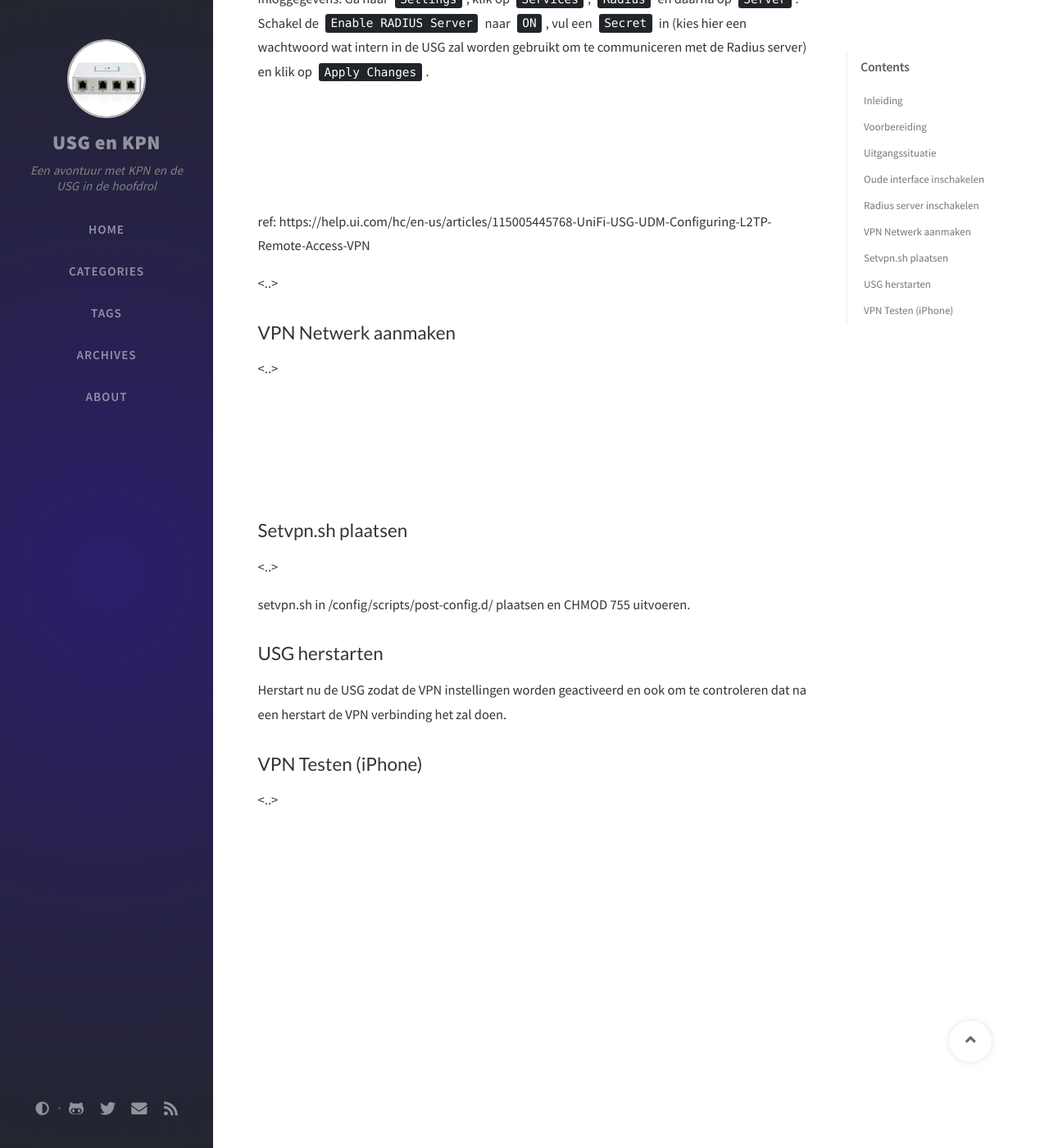
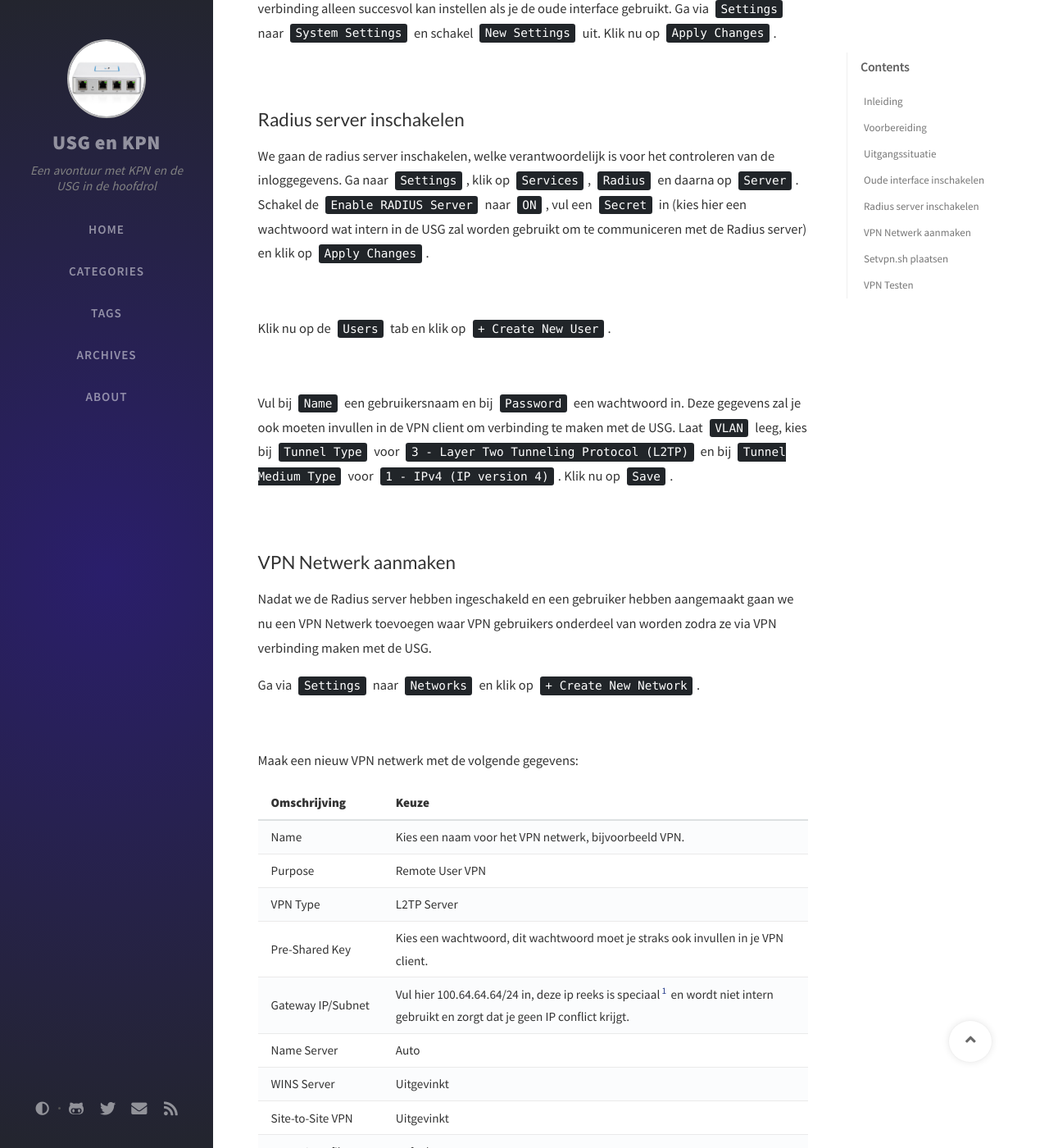
Before and after one commit to coolhva/usg-kpn-ftth, a Jekyll site: the page built from _posts/2021-01-18-unifi-security-gateway-kpn-l2tp-vpn.md, in a window 1280 px wide and 1400 px high, scrolled down 3263 px. Shown: the whole window at 82% size. Built offline with Jekyll 4.4.1, drawn with Linux system fonts in a browser that asks for light colours; nearby versions of some CDN libraries; comment, search, counter and statistics services are not loaded; some of the changed text lies outside the part shown.

Commit message:
VPN Update

````diff
--- a/_posts/2021-01-18-unifi-security-gateway-kpn-l2tp-vpn.md
+++ b/_posts/2021-01-18-unifi-security-gateway-kpn-l2tp-vpn.md
@@ -7,17 +7,14 @@
   date_modified: 2021-01-18 19:54:03 +0100
 ---
 
-```
-LET OP! Deze handleiding is NOG NIET klaar, alle stappen zijn benoemd maar er mist uitleg en een schermafbeelding van de setvpn.sh plaatsen. Desondanks kan je, als je alles hebt doorgenomen, er voor kiezen om nu al hier mee aan de slag te gaan.
-```
+
+> LET OP! Deze handleiding is NOG NIET klaar, alle stappen zijn benoemd maar er mist uitleg en een schermafbeelding van de setvpn.sh plaatsen. Desondanks kan je, als je alles hebt doorgenomen, er voor kiezen om nu al hier mee aan de slag te gaan.
 
 ## Inleiding
 
 Deze handleiding neem ik je mee hoe je met een L2TP VPN van buitenaf verbinding kan maken met de USG op je KPN FttH aansluiting. Deze handleiding is alleen van toepassing indien je ook IPTV hebt geconfigureerd via [deze](/usg-kpn-ftth/posts/unifi-security-gateway-kpn-ftth-iptv-ipv6/index.html) handleiding waarin we de USG rechtstreeks aansluiten op de FTTH verbinding van KPN.
 
-```
-LET OP! Deze handleiding werkt ALLEEN in combinatie met de handleiding waarin we de USG direct aansluiten op de FttH verbinding!
-```
+> LET OP! Deze handleiding werkt ALLEEN in combinatie met de handleiding waarin we de USG direct aansluiten op de FttH verbinding!
 
 ### Wat is een L2TP VPN?
 
@@ -35,7 +32,7 @@
 |:---|:--|:--|
 |USG&nbsp;Router|Ubiquiti|Dit is de Ubiquiti Unifi security gateway (USG) die internet en IPTV verzorgt.|
 |Unifi&nbsp;controller|Ubiquiti / anders|Met de controller stel je de USG in, deze kan op een stuk hardware (cloudkey) draaien maar ook op je computer, server, NAS rechstreeks of bijvoorbeeld via docker.|
-|VPN Client|Telefoon/Laptop|Een apparaat wat L2TP VPN ondersteuning heeft (Andriod, IOS, Mac (OSX) of Windows) en de mogelijkheid om dit te testen buiten je eigen internet verbinding om, bijvoorbeeld via 4G of wifi van de buren.|
+|VPN Client|Telefoon/Laptop|Een apparaat wat L2TP VPN ondersteuning heeft (Andriod, IOS, Mac (OSX) of Windows) en de mogelijkheid om dit te testen buiten je eigen internet verbinding om, bijvoorbeeld via 4G of WiFi van de buren.|
 
 ### Software
 
@@ -53,12 +50,16 @@
 
 |Informatie|Omschrijving|
 |:--|:---|
-|Extern IP adres|Dit is het IPv4 adres van je KPN aansluiting, dit kan je achterhalen om via de KPN verbinding naar [Test-IPv6.com](https://test-ipv6.com/) te gaan.|
+|Extern IPv4 adres|Dit is het IPv4 adres van je KPN aansluiting, dit kan je achterhalen om via je KPN verbinding naar bijvoorbeeld [test-ipv6.com](https://test-ipv6.com/) te gaan. ![get_ip_address](/usg-kpn-ftth/assets/img/usgkpnvpn/usg_vpn_get_remote_ip.png)|
 |URL&nbsp;Controller|Dit is het web adres waarop de unifi controller bereikbaar is, deze is bereikbaar op een IP adres en draait vaak op poort 8443 (HTTPS).|
 |Controller&nbsp;login|De gebruikersnaam en wachtwoord om in te kunnen loggen op de controller.|
 |SSH&nbsp;login&nbsp;gegevens USG|De gebruikersnaam en wachtwoord om via SSH in te kunnen loggen op de USG (zie kopje hieronder).|
 
-![get_ip_address](/usg-kpn-ftth/assets/img/usgkpnvpn/usg_vpn_get_remote_ip.png)
+### SSH toegang unifi apparaten
+
+Om toegang te krijgen tot de USG via SSH moet dit geconfigureerd zijn. In de webinterface van de controller ga je naar <kbd>settings</kbd> en dan naar <kbd>Controller Configuration</kbd> en scroll je naar beneden naar <kbd>Element SSH Authentication</kbd>. Hier vink je <kbd>Element SSH authentication</kbd> aan en kies je een gebruikersnaam en wachtwoord. Daarna klik je op <kbd>Apply Changes</kbd>. Vanaf nu kan je met deze gebruikersnaam en wachtwoord via SSH inloggen op de USG.
+
+![unifi_controller_ssh](/usg-kpn-ftth/assets/img/usgkpn/unifi_controller_ssh.png)
 
 ## Uitgangssituatie
 
@@ -71,11 +72,11 @@
    Dit kan een unifi cloud key zijn maar ook een computer, server of een NAS.
 4. Ook zit de IPTV setupbox van KPN via een ethernet kabel verbonden aan een switch met IGMP en VLAN ondersteuning.
 5. Deze handleiding ([link](/usg-kpn-ftth/posts/unifi-security-gateway-kpn-ftth-iptv-ipv6/index.html)) is uitgevoerd en TV en internet werkt op dit moment.
-6. [Optioneel] De IPTV kastjes zitten in hun eigen VLAN door middel van deze handleiding [link](/usg-kpn-ftth/posts/unifi-security-gateway-kpn-iptv-vlan/index.html).
+6. `[Optioneel]` De IPTV kastjes zitten in hun eigen VLAN door middel van deze handleiding [link](/usg-kpn-ftth/posts/unifi-security-gateway-kpn-iptv-vlan/index.html).
 
 Als we de bestanden hebben gedownload pakken we de twee zip bestanden (winscp en usg-kpn-ftth vpn.zip) uit zodat we een map met WinSCP, een map met de configuratie bestanden en als laatst putty.exe hebben.
 
-![files_downloaded](/usg-kpn-ftth/assets/img/usgkpn/files_downloaded.png)
+![files_downloaded](/usg-kpn-ftth/assets/img/usgkpnvpn/usg_vpn_files.png)
 
 ## Oude interface inschakelen
 
@@ -89,48 +90,110 @@
 
 ![enable_radius](/usg-kpn-ftth/assets/img/usgkpnvpn/usg_vpn_services_enable_radius.png)
 
+Klik nu op de <kbd>Users</kbd> tab en klik op <kbd>+ Create New User</kbd>.
+
 ![radius_users](/usg-kpn-ftth/assets/img/usgkpnvpn/usg_vpn_users.png)
+
+Vul bij <kbd>Name</kbd> een gebruikersnaam en bij <kbd>Password</kbd> een wachtwoord in. Deze gegevens zal je ook moeten invullen in de VPN client om verbinding te maken met de USG. Laat <kbd>VLAN</kbd> leeg, kies bij <kbd>Tunnel Type</kbd> voor <kbd>3&nbsp;-&nbsp;Layer&nbsp;Two&nbsp;Tunneling&nbsp;Protocol&nbsp;(L2TP)</kbd> en bij <kbd>Tunnel Medium Type</kbd> voor <kbd>1&nbsp;-&nbsp;IPv4&nbsp;(IP&nbsp;version&nbsp;4)</kbd>. Klik nu op <kbd>Save</kbd>.
 
 ![radius_create_user](/usg-kpn-ftth/assets/img/usgkpnvpn/usg_vpn_create_user.png)
 
-ref: https://help.ui.com/hc/en-us/articles/115005445768-UniFi-USG-UDM-Configuring-L2TP-Remote-Access-VPN
-
-<..>
-
 ## VPN Netwerk aanmaken
 
-<..>
+Nadat we de Radius server hebben ingeschakeld en een gebruiker hebben aangemaakt gaan we nu een VPN Netwerk toevoegen waar VPN gebruikers onderdeel van worden zodra ze via VPN verbinding maken met de USG.
+
+Ga via <kbd>Settings</kbd> naar <kbd>Networks</kbd> en klik op <kbd>+ Create New Network</kbd>.
 
 ![networks_without_vpn](/usg-kpn-ftth/assets/img/usgkpnvpn/usg_vpn_networks_without_vpn.png)
 
+Maak een nieuw VPN netwerk met de volgende gegevens:
+
+|Omschrijving|Keuze|
+|:--|:---|
+|Name|Kies een naam voor het VPN netwerk, bijvoorbeeld VPN.|
+|Purpose|Remote User VPN|
+|VPN Type|L2TP Server|
+|Pre-Shared Key|Kies een wachtwoord, dit wachtwoord moet je straks ook invullen in je VPN client.|
+|Gateway&nbsp;IP/Subnet|Vul hier 100.64.64.64/24 in, deze ip reeks is speciaal[^fn-ip100-64] en wordt niet intern gebruikt en zorgt dat je geen IP conflict krijgt.|
+|Name Server|Auto|
+|WINS Server|Uitgevinkt|
+|Site-to-Site VPN|Uitgevinkt|
+|RADIUS Profile|Default|
+|MS-CHAP v2|Uitgevinkt|
+
+Klik nu op <kbd>Save</kbd>.
+
 ![create_vpn_network](/usg-kpn-ftth/assets/img/usgkpnvpn/usg_vpn_create_network.png)
+
+In de lijst met netwerken moet het nieuw aangemaakte VPN netwerk er nu bij staan.
 
 ![networks_with_vpn](/usg-kpn-ftth/assets/img/usgkpnvpn/usg_networks_with_vpn.png)
 
 ## Setvpn.sh plaatsen
 
-<..>
+Start WinSCP en klik in WinSCP op de knop <kbd>New Session</kbd> en vul de gegevens in van de USG. De eventuele waarschuwing van unkown server beantwoordt je met <kbd>Yes</kbd>. Een popup met een welkomstboodschap verschijnt en hier mag je op <kbd>Continue</kbd> klikken.
 
-setvpn.sh in /config/scripts/post-config.d/ plaatsen en CHMOD 755 uitvoeren.
+![winscp_usg](/usg-kpn-ftth/assets/img/usgkpn/winscp_usg.png)
 
-## USG herstarten
+Nadat de verbinding tot stand is gekomen navigeren we in het rechter venster naar de locatie ```/config/scripts/post-config.d```. In het linker scherm selecteren we setvpn.sh en klikken we weer op de knop <kbd>Upload</kbd>. Klik hierna op <kbd>Ok</kbd> en daarna is het bestand op de USG geplaatst.
 
-Herstart nu de USG zodat de VPN instellingen worden geactiveerd en ook om te controleren dat na een herstart de VPN verbinding het zal doen.
+![winscp_usg_upload](/usg-kpn-ftth/assets/img/usgkpnvpn/usg_vpn_transfer_file.png)
 
-## VPN Testen (iPhone)
+Nu moeten we het bestand uitvoerbaar maken. Dat doen we door de het bestand te selecteren en daarna met de rechtermuisknop er op te klikken en voor <kbd>Properties</kbd> te kiezen.
 
-<..>
+![winscp_usg_select](/usg-kpn-ftth/assets/img/usgkpnvpn/usg_vpn_setvpn_properties.png)
+
+In de eigenschappen mag je een vinkje zetten bij elke <kbd>X</kbd> (bij <kbd>Octal</kbd> komt nu <kbd>0755</kbd> te staan) en daarna op <kbd>Ok</kbd> klikken.
+
+![winscp_usg_chmod](/usg-kpn-ftth/assets/img/usgkpnvpn/usg_vpn_setvpn_chmod_755.png)
+
+Nu mag je WinSCP sluiten en in de controller naar <kbd>Devices</kbd> gaan. Ga met de muis op de regel van de USG staan, rechts verschijnt de herstart optie en dan klik je op <kbd>Restart</kbd>.
+
+![unifi_controller_usg_restart](/usg-kpn-ftth/assets/img/usgkpnvpn/usg_vpn_restart.png)
+
+Na de herstart worden de VPN instellingen geactiveerd en kunnen we nu de VPN gaan testen.
+
+## VPN Testen
+In dit voorbeeld pak ik een iPhone maar dezelfde logica kan worden gebruikt op een Android telefoon of laptop.
+
+Ga op de iPhone naar <kbd>Settings</kbd> en daarna naar <kbd>VPN</kbd>. Kies voor <kbd>Add VPN Configuration...</kbd>.
 
 ![ios_settings_vpn](/usg-kpn-ftth/assets/img/usgkpnvpn/ios_settings_vpn.png){: width="500"}
 
+Vul de volgende gegevens in:
+
+|Omschrijving|Keuze|
+|:--|:---|
+|Type|L2TP|
+|Description|Kies een naam voor het VPN verbinding, bijvoorbeeld Thuis.|
+|Server|Het externe IPv4 adres van je KPN internet verbinding.|
+|Account|De gebruikersnaam die je in de Radius configuratie hebt aangemaakt.|
+|RSA SecurID|Uitgeschakeld|
+|Password|Het wachtwoord die je hebt gebruikt bij het aanmaken van de gebruiker in de Radius configuratie.|
+|Secret|Vul hier de <kbd>Pre-Shared Key</kbd> in die je bij het aanmaken van het VPN netwerk hebt gekozen.|
+|Send All Traffic|Ja -> Stuur al het verkeer vanuit je telefoon naar je USG en dan naar het internet.<br />Nee -> Stuur alleen het verkeer bestemd voor je interne netwerk(en) achter de USG.|
+|Proxy|Off|
+
+Kies daarna op <kbd>Done</kbd>.
+
 ![ios_vpn_create](/usg-kpn-ftth/assets/img/usgkpnvpn/ios_settings_vpn_create.png){: width="500"}
+
+In het overzicht is de VPN verbinding er nu bijgekomen. Selecteer deze verbinding en zorg dat je verbonden bent via een ander netwerk dan je eigen KPN internet verbinding (bijvoorbeeld via 4G of WiFi van je buren).
 
 ![ios_vpn_created](/usg-kpn-ftth/assets/img/usgkpnvpn/ios_settings_vpn_created.png){: width="500"}
 
+Zet nu de VPN verbinding aan door de knop om te zetten in de <kbd>Status</kbd> regel. Als alles goed gaat zal je nu zien dat je verbonden bent.
+
 ![ios_vpn_connected](/usg-kpn-ftth/assets/img/usgkpnvpn/ios_settings_vpn_connected.png){: width="500"}
+
+Je kan nu naar je webbrowser gaan en in google vragen naar <kbd>what is my ip</kbd>. Als resultaat zie je het IPv4 adres waar Google ziet waar je vandaan komt. Dit is, als je al het verkeer doorstuurt naar de USG, het IPv4 adres van je KPN Internet verbinding.
 
 ![ios_vpn_external_ip](/usg-kpn-ftth/assets/img/usgkpnvpn/ios_vpn_external_ip.png){: width="500"}
 
+Ook kan je nu verbinding maken met apparaten in je eigen netwerk, hieronder een voorbeeld van de login pagina van de unifi controller op mijn interne netwerk.
+
 ![ios_vpn_interal_server](/usg-kpn-ftth/assets/img/usgkpnvpn/ios_vpn_internal_server.png){: width="500"}
 
+[^fn-ip100-64]: 100.64.0.0/10 Reserved IP Space, CGN: [Wikipedia](https://en.wikipedia.org/wiki/IPv4_shared_address_space)
+
 > Indien je me wilt bedanken (hoeft niet, mag wel) dan kan dat via [Buymeacoffee](https://www.buymeacoffee.com/coolhva).
````
Also changed, not shown: _posts/2019-12-31-unifi-security-gateway-kpn-ftth-iptv-ipv6.md (+1 -1 lines), _posts/2020-12-08-unifi-security-gateway-kpn-iptv-vlan.md (+1 -3 lines), assets/img/usgkpnvpn/usg_vpn_files.png (added), assets/img/usgkpnvpn/usg_vpn_restart.png (added), assets/img/usgkpnvpn/usg_vpn_setvpn_chmod_755.png (added), assets/img/usgkpnvpn/usg_vpn_setvpn_properties.png (added), assets/img/usgkpnvpn/usg_vpn_transfer_file.png (added).
